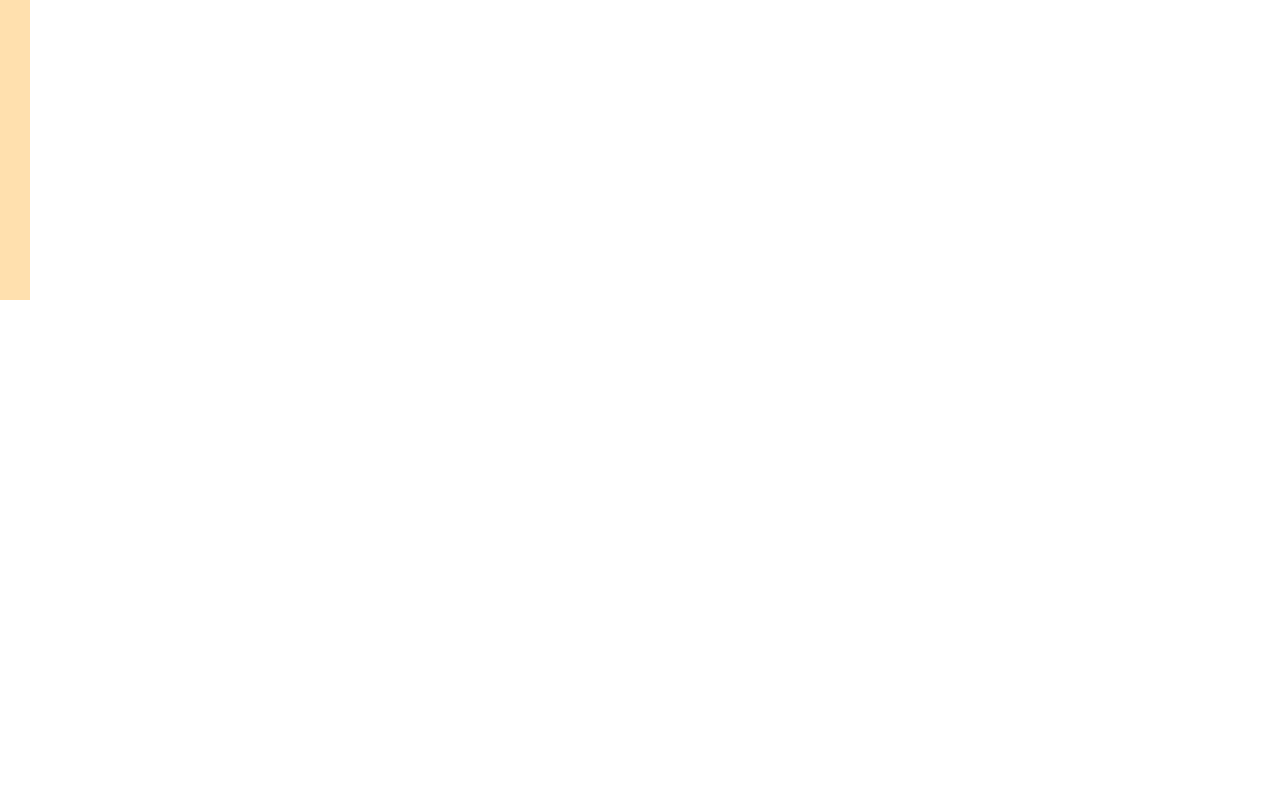
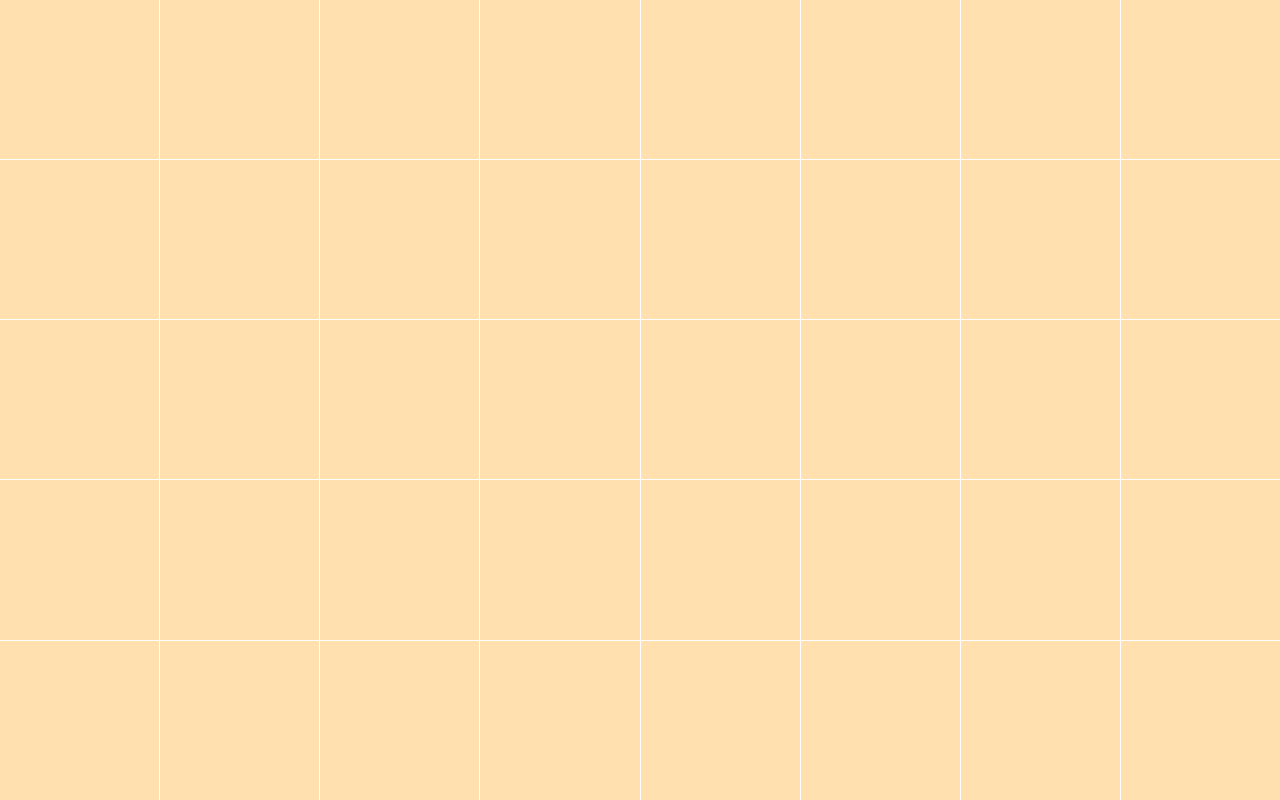
Before and after one commit to losslessring/draughts, a React (Create React App) app: page / in a window 1280 px wide. Shown: the top 800 px of the page. Built offline with nearby package versions, Linux system fonts and the light colour scheme.

Commit message:
Added grid layout

```diff
--- a/src/App.css
+++ b/src/App.css
@@ -28,28 +28,23 @@
   color: #61dafb;
 }
 
-@keyframes App-logo-spin {
-  from {
-    transform: rotate(0deg);
-  }
-  to {
-    transform: rotate(360deg);
-  }
-}
+
 
 .Cell-brown {
-  height: 30px;
+  /* height: 30px;
   width: 30px;
-  display: flex;
+  display: flex; */
+  aspect-ratio: 1;
   justify-content: center;
   align-items: center;
   background-color: rgb(134, 88, 15);
 }
 
 .Cell-yellow {
-  height: 30px;
+  /* height: 30px;
   width: 30px;
-  display: flex;
+  display: flex; */
+  aspect-ratio: 1;
   justify-content: center;
   align-items: center;
   background-color: rgb(255, 224, 174);
@@ -61,3 +56,30 @@
   -moz-box-shadow:inset 0px 0px 0px 2px #f00;
   box-shadow:inset 0px 0px 0px 2px #f00;
 }
+
+.Grid {
+  display: grid;
+  grid-template-columns: 1fr 1fr 1fr 1fr 1fr 1fr 1fr 1fr;
+  grid-template-rows: 1fr 1fr 1fr 1fr 1fr 1fr 1fr 1fr;
+  gap: 1px 1px;
+  grid-template-areas:
+    ". . . . . . . ."
+    ". . . . . . . ."
+    ". . . . . . . ."
+    ". . . . . . . ."
+    ". . . . . . . ."
+    ". . . . . . . ."
+    ". . . . . . . ."
+    ". . . . . . . .";
+}
+
+.container {
+  display: grid;
+  grid-template-columns: 1fr 1fr 1fr 1fr 1fr 1fr 1fr 1fr;
+  gap: 5px;
+}
+
+.container div {
+  background-color: rgb(255, 202, 141);
+  aspect-ratio: 1;
+}
--- a/src/App.tsx
+++ b/src/App.tsx
@@ -7,7 +7,9 @@ import Cell  from './components/Cell/Cell'
 function App() {
   return (
     <div className="App">
-      {Array.from(Array(10).keys()).map(n => <Cell></Cell>)}
+      <div className="Grid">
+        {Array.from(Array(64).keys()).map(n => <Cell></Cell>)}
+      </div>
     </div>
   )
 }
--- a/src/components/Cell/Cell.tsx
+++ b/src/components/Cell/Cell.tsx
@@ -9,6 +9,7 @@ const Cell = (props: any) => {
 
     return (
         <div className={cellColor} onClick={() => setCellColor(switcher('Cell-yellow')('Cell-yellow Selected')(cellColor)) }></div>
+        // <div onClick={() => setCellColor(switcher('Cell-yellow')('Cell-yellow Selected')(cellColor)) }></div>
     )
 
 }
```
